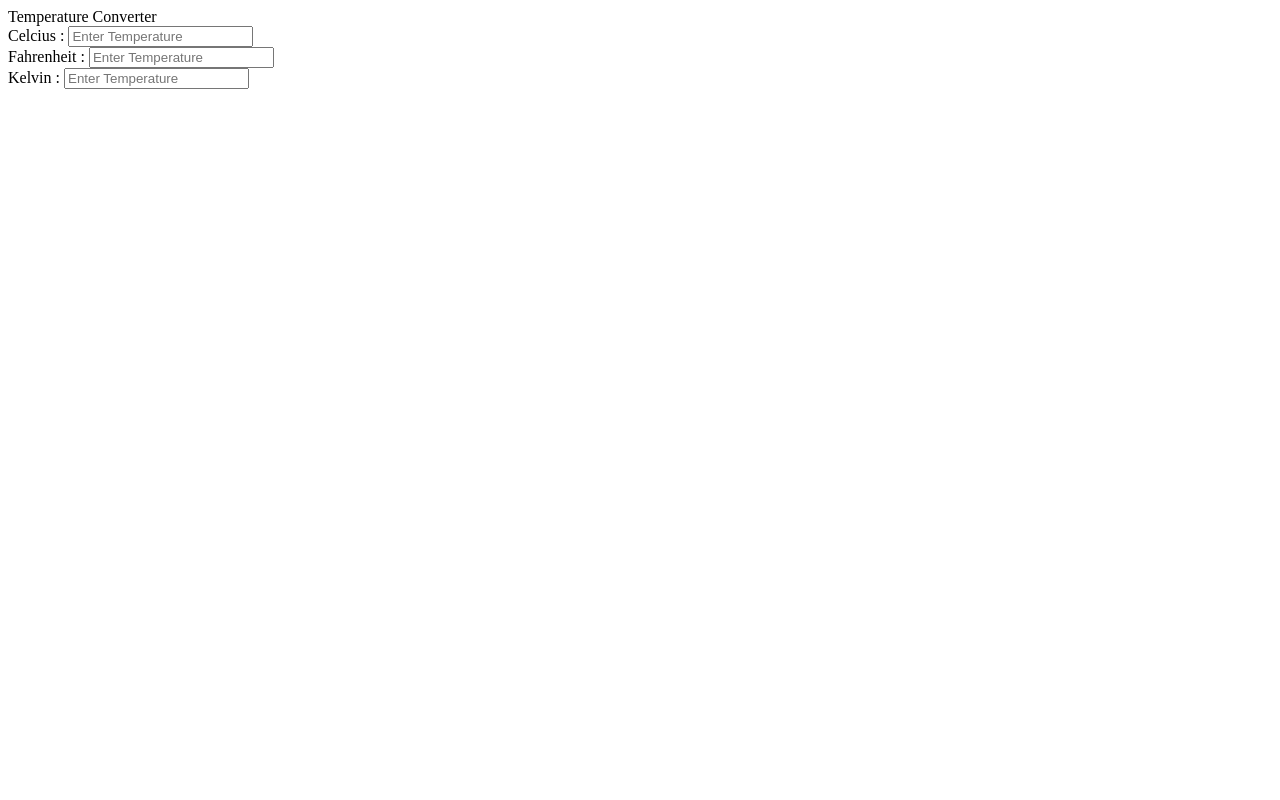
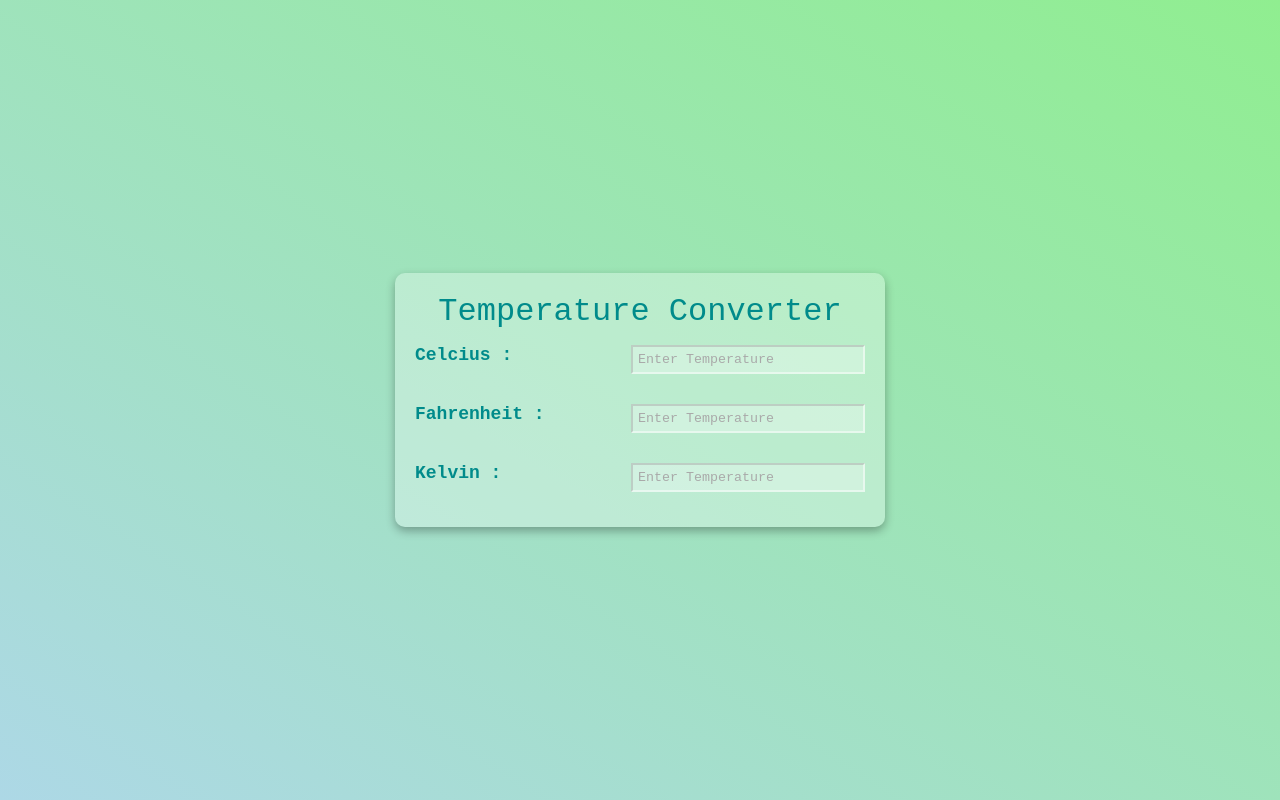
Before and after one commit to aklema094/Temperature-Converter, a plain HTML site: page index.html in a window 1280 px wide. Drawn offline with Linux system fonts and the light colour scheme.

Commit message:
style completed

```diff
--- a/index.html
+++ b/index.html
@@ -3,6 +3,7 @@
 <head>
     <meta charset="UTF-8">
     <meta name="viewport" content="width=device-width, initial-scale=1.0">
+    <link rel="stylesheet" href="style.css">
     <title>Temperature Converter</title>
 </head>
 <body>
@@ -27,8 +28,6 @@
              placeholder="Enter Temperature">
          </div>
     </div>
-
-
-
 </body>
+<script src="app.js"></script>
 </html>
--- a/style.css
+++ b/style.css
@@ -0,0 +1,45 @@
+body{
+    margin: 0;
+    background: linear-gradient(to left bottom, lightgreen,lightblue);
+    min-height: 100vh;
+    display: flex;
+    justify-content: center;
+    align-items: center;
+    font-family: monospace;
+    color: darkcyan;
+}
+.container{
+    background: rgba(255, 255, 255, 0.3);
+    padding: 20px;
+    box-shadow: 0 4px 10px rgba(0, 0, 0, 0.3);
+    border-radius: 10px;
+    width: 85%;
+    max-width: 450px;
+    min-width: 350px;
+    display: flex;
+    flex-direction: column;
+    align-items: center;
+
+}
+.heading{
+    font-size: 32px;
+}
+.tem-container{
+    width: 100%;
+    padding: 15px;
+    font-weight: bold;
+    font-size: 18px;
+ }
+ .input{
+    width: 220px;
+    font-family: monospace;
+    padding: 5px;
+    float: right;
+    outline: none;
+    background: rgba(255, 255, 255, 0.3);
+    border-color: rgba(255, 255, 255, 0.5);
+    color: darkcyan;
+ }
+ .input::placeholder{
+    color: darkgray;
+ }
```
